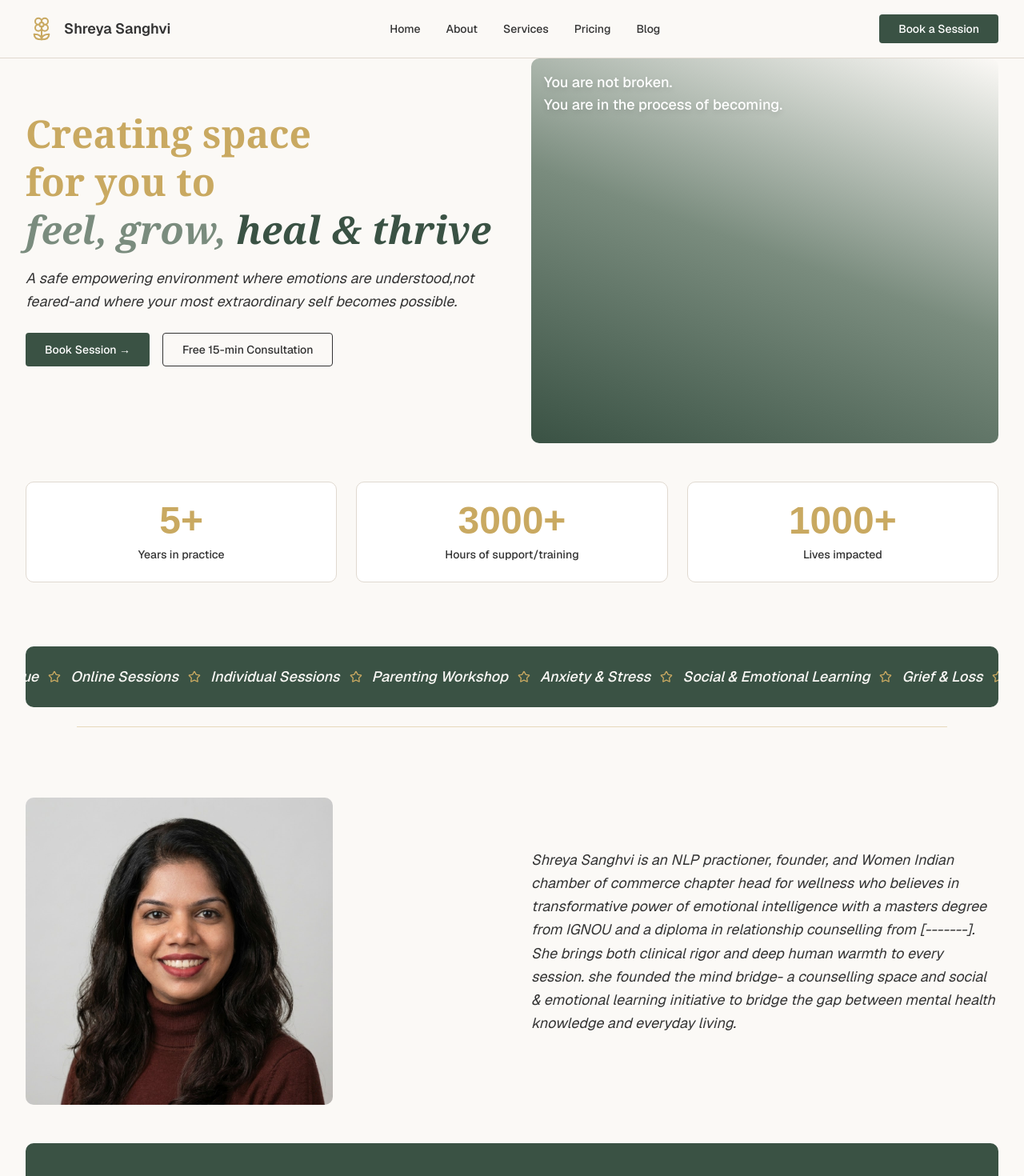
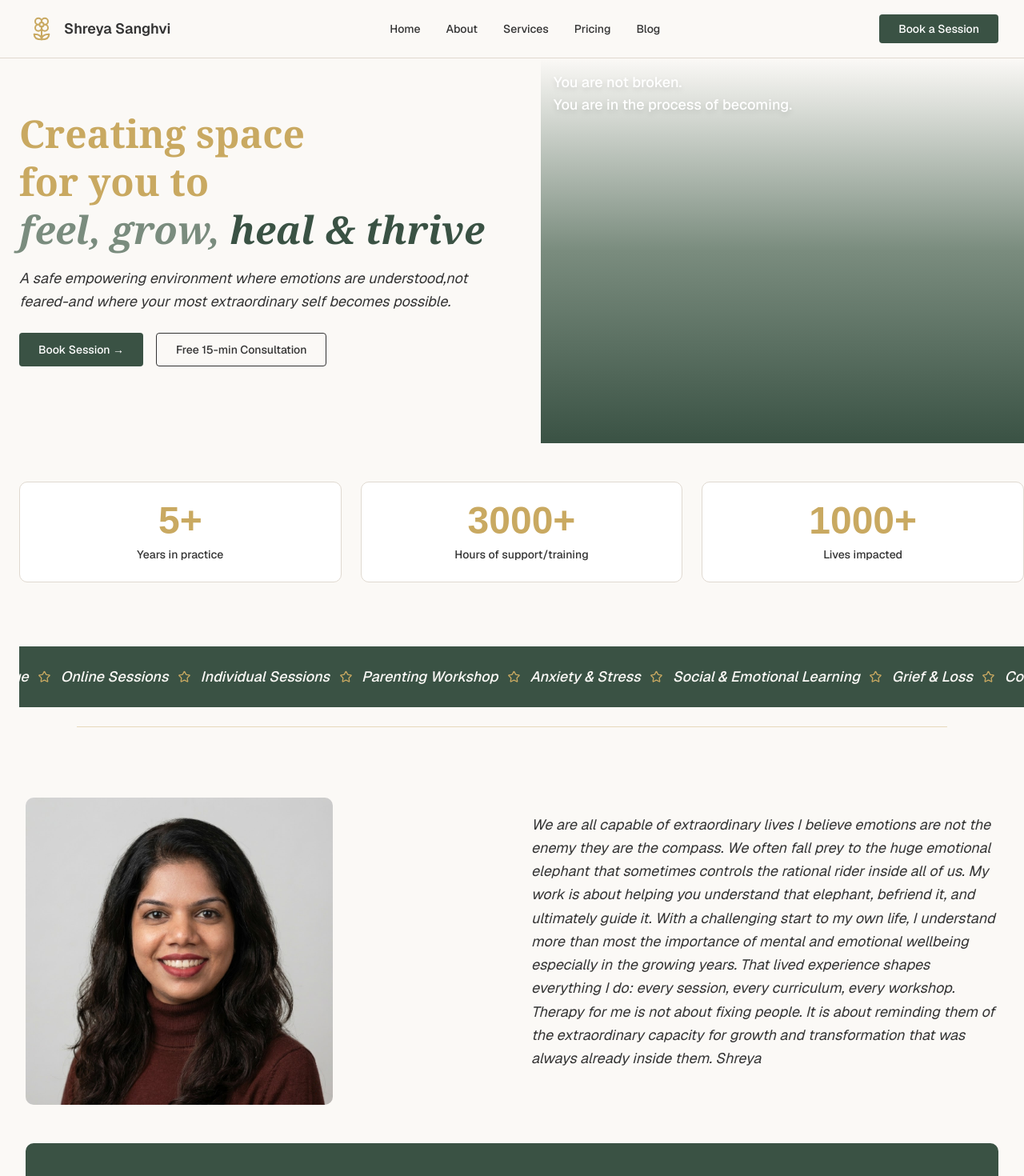
Before and after one commit to sanghvip/shreya-website, a Next.js app: page / in a window 1280 px wide. Shown: the top 1470 px of the page at 80% size. Built offline with nearby package versions, Linux system fonts and the light colour scheme.

Commit message:
client changes
Co-authored-by: Copilot <copilot@github.com>

```diff
--- a/components/sections/Bio.tsx
+++ b/components/sections/Bio.tsx
@@ -26,8 +26,12 @@ export default function Bio() {
           {/* Text Content */}
           <div className="flex flex-col justify-center text-left">
             <p className="text-base md:text-lg text-foreground mb-6 leading-relaxed italic">
-              Shreya Sanghvi is an NLP practioner, founder, and Women Indian chamber of commerce chapter head for wellness who believes in transformative power of emotional intelligence with a masters degree from IGNOU and a diploma in relationship counselling from [-------]. She brings both clinical rigor and deep human warmth to every session.
-              she founded the mind bridge- a counselling space and social  & emotional learning initiative to bridge the gap between mental health knowledge and everyday living.
+              We are all capable of extraordinary lives
+I believe emotions are not the enemy  they are the compass. We often fall prey to the huge emotional elephant that sometimes controls the rational rider inside all of us. My work is about helping you understand that elephant, befriend it, and ultimately guide it.
+With a challenging start to my own life, I understand more than most the importance of mental and emotional wellbeing  especially in the growing years. That lived experience shapes everything I do: every session, every curriculum, every workshop.
+Therapy for me is not about fixing people. It is about reminding them of the extraordinary capacity for growth and transformation that was always already inside them.
+Shreya
+
             </p>
           </div>
         </div>
--- a/components/sections/Hero.tsx
+++ b/components/sections/Hero.tsx
@@ -4,12 +4,10 @@ import Image from 'next/image';
 import CustomButton from '@/components/ui/CustomButton';
 import { Globe, Shield, Star } from 'lucide-react';
 
-// Hero section featuring headline, description, CTA buttons, and professional portrait
-// Includes key pillars displayed as benefit pills below the main content
 export default function Hero() {
   return (
     <section className="bg-background">
-      <div className="px-4 sm:px-6 lg:px-8">
+      <div className="sm:pl-6 lg:pl-6">
         <div className="grid sm:grid-cols-1 md:grid-cols-2 gap-8 md:gap-12 items-center mb-12">
           {/* Text Content */}
           <div className="flex flex-col py-8 md:py-12 lg:py-16 justify-center">
@@ -33,7 +31,7 @@ export default function Hero() {
               </CustomButton>
             </div>
           </div>
-          <div className='flex flex-col h-full text-white p-4 rounded-lg' style={{background: 'linear-gradient(200deg, #FBF9F6 0%, #7A8C7E 50%, #3A5244 100%)'}}>
+          <div className='flex flex-col h-full text-white p-4' style={{background: 'linear-gradient(180deg, #FBF9F6 0%, #7A8C7E 50%, #3A5244 100%)'}}>
             <p className="text-base md:text-lg font-medium drop-shadow-md">
               You are not broken.
               <br/>You are in the process of becoming.
@@ -62,7 +60,7 @@ export default function Hero() {
           </div>
         </div>
 
-        <div className="bg-primary mt-12 md:mt-16 lg:mt-20 py-4 md:py-6 overflow-hidden rounded-lg">
+        <div className="bg-primary mt-12 md:mt-16 lg:mt-20 py-4 md:py-6 lg:px-0 overflow-hidden">
           <div className="animate-marquee whitespace-nowrap text-sm md:text-base lg:text-lg text-background font-medium italic">
             <span className="flex items-center gap-3">
               {Array.from({ length: 2 }).map((_, iteration) => (
```
